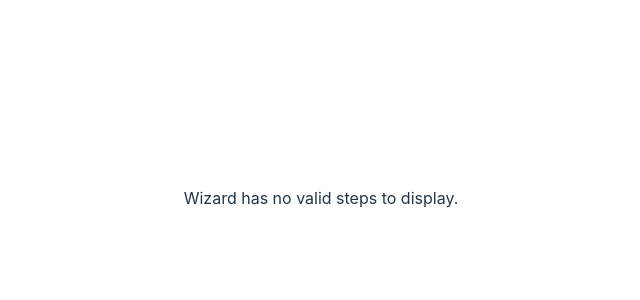
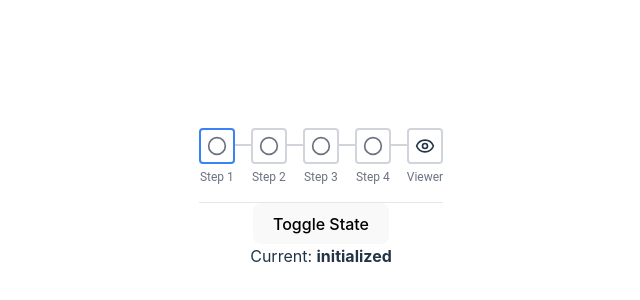
Before and after one commit to miwashi-edu/edu-stepper, a React (Vite) app: page / in a window 1280 px wide. Shown: the part 202-502 px from the top of the page, without its empty margins (319-959 px from the left). Built offline with nearby package versions, Linux system fonts and the light colour scheme.

Commit message:
Fixed errors

```diff
--- a/src/App.jsx
+++ b/src/App.jsx
@@ -1,14 +1,17 @@
-import { useState } from 'react';
-import {Wizard} from './components';
+import {Wizard, Step1, Step4, Step3, Step2, Viewer} from './components/Wizard';
 import './App.css';
 
 function App() {
-  const [count, setCount] = useState(0)
 
   return (
     <>
       <div>
           <Wizard>
+              <Step1 />
+              <Step2 />
+              <Step3 />
+              <Step4 />
+              <Viewer />
           </Wizard>
       </div>
     </>
--- /dev/null
+++ b/src/components/Wizard/Step3.jsx
@@ -0,0 +1,40 @@
+import React, { useState, useEffect } from 'react';
+
+const Step3 = ({ data, updateData }) => {
+    const key = Step3.meta.key;
+
+    const [local, setLocal] = useState(() => {
+        return data[key] || { state: 'initialized' };
+    });
+
+    useEffect(() => {
+        setLocal(data[key] || { state: 'initialized' });
+    }, [data, key]);
+
+    const toggleState = () => {
+        const nextState = {
+            initialized: 'success',
+            success: 'failure',
+            failure: 'initialized'
+        }[local.state] || 'initialized';
+
+        const updated = { ...local, state: nextState };
+        setLocal(updated);
+        updateData(updated);
+    };
+
+    return (
+        <div>
+            <button onClick={toggleState}>Toggle State</button><br />
+            Current: <strong>{local.state}</strong>
+        </div>
+    );
+};
+
+Step3.meta = {
+    caption: 'Step 3',
+    key: 'Step3',
+    altCaption: 'Toggle state of Step 3'
+};
+
+export default Step3;
--- /dev/null
+++ b/src/components/Wizard/Step4.jsx
@@ -0,0 +1,40 @@
+import React, { useState, useEffect } from 'react';
+
+const Step4 = ({ data, updateData }) => {
+    const key = Step4.meta.key;
+
+    const [local, setLocal] = useState(() => {
+        return data[key] || { state: 'initialized' };
+    });
+
+    useEffect(() => {
+        setLocal(data[key] || { state: 'initialized' });
+    }, [data, key]);
+
+    const toggleState = () => {
+        const nextState = {
+            initialized: 'success',
+            success: 'failure',
+            failure: 'initialized'
+        }[local.state] || 'initialized';
+
+        const updated = { ...local, state: nextState };
+        setLocal(updated);
+        updateData(updated);
+    };
+
+    return (
+        <div>
+            <button onClick={toggleState}>Toggle State</button><br />
+            Current: <strong>{local.state}</strong>
+        </div>
+    );
+};
+
+Step4.meta = {
+    caption: 'Step 4',
+    key: 'Step4',
+    altCaption: 'Toggle state of Step 4'
+};
+
+export default Step4;
--- a/src/components/Wizard/StepTab.jsx
+++ b/src/components/Wizard/StepTab.jsx
@@ -1,12 +1,15 @@
 import React from 'react';
 import styles from './Wizard.module.css';
-import { CheckCircle, Circle, XCircle } from 'lucide-react';
+import { CheckCircle, Circle, XCircle, Eye } from 'lucide-react';
 
-const StepTab = ({ label, isActive, state = 'initialized', onClick }) => {
+const StepTab = ({ label, isActive, state = 'initialized', view = false, onClick }) => {
     let icon = <Circle size={20} />;
     let stateClass = styles.init;
 
-    if (state === 'success') {
+    if (view) {
+        icon = <Eye size={20} />;
+        stateClass = styles.view; // optionally add `.view {}` style
+    } else if (state === 'success') {
         icon = <CheckCircle size={20} />;
         stateClass = styles.success;
     } else if (state !== 'initialized') {
--- a/src/components/Wizard/Stepper.jsx
+++ b/src/components/Wizard/Stepper.jsx
@@ -18,11 +18,12 @@ const Stepper = ({ steps, initialStep = 0 }) => {
                     <StepTab
                         key={step.key}
                         label={step.caption}
+                        isActive={index === activeIndex}
                         state={step.state}
-                        icon={step.icon}
-                        isActive={index === activeIndex}
+                        view={step.view} // NEW
                         onClick={() => setActiveIndex(index)}
                     />
+
                 ))}
             </div>
             <div>{currentStep?.element}</div>
--- a/src/components/Wizard/Wizard.jsx
+++ b/src/components/Wizard/Wizard.jsx
@@ -20,19 +20,28 @@ const Wizard = ({ initialData = {}, initialStep = 0, children }) => {
             const defaultKey = child?.type?.name || 'UnknownStep';
             const key = meta.key ?? defaultKey;
             const caption = meta.caption ?? defaultKey;
+            const altCaption = meta.altCaption ?? '';
             const role = meta.role ?? 'default';
 
             const stepData = data[key] || {};
             const rawState = stepData.state;
-            const state = rawState || (role === 'viewer' ? 'viewer' : 'initialized');
-            const icon = role === 'viewer' ? 'eye' : null;
+
+            // fix: determine proper state
+            let state = 'initialized';
+            if (role === 'viewer') {
+                state = 'viewer';
+            } else if (rawState === 'success') {
+                state = 'success';
+            } else if (rawState && rawState !== 'initialized') {
+                state = 'failure';
+            }
 
             return {
                 key,
                 caption,
+                altCaption,
                 state,
-                icon,
-                data, // Pass full data here
+                view: role === 'viewer',
                 element: (
                     <Step>
                         {React.cloneElement(child, {
```
Also changed, not shown: src/components/Wizard/index.js (+11 -1 lines).
